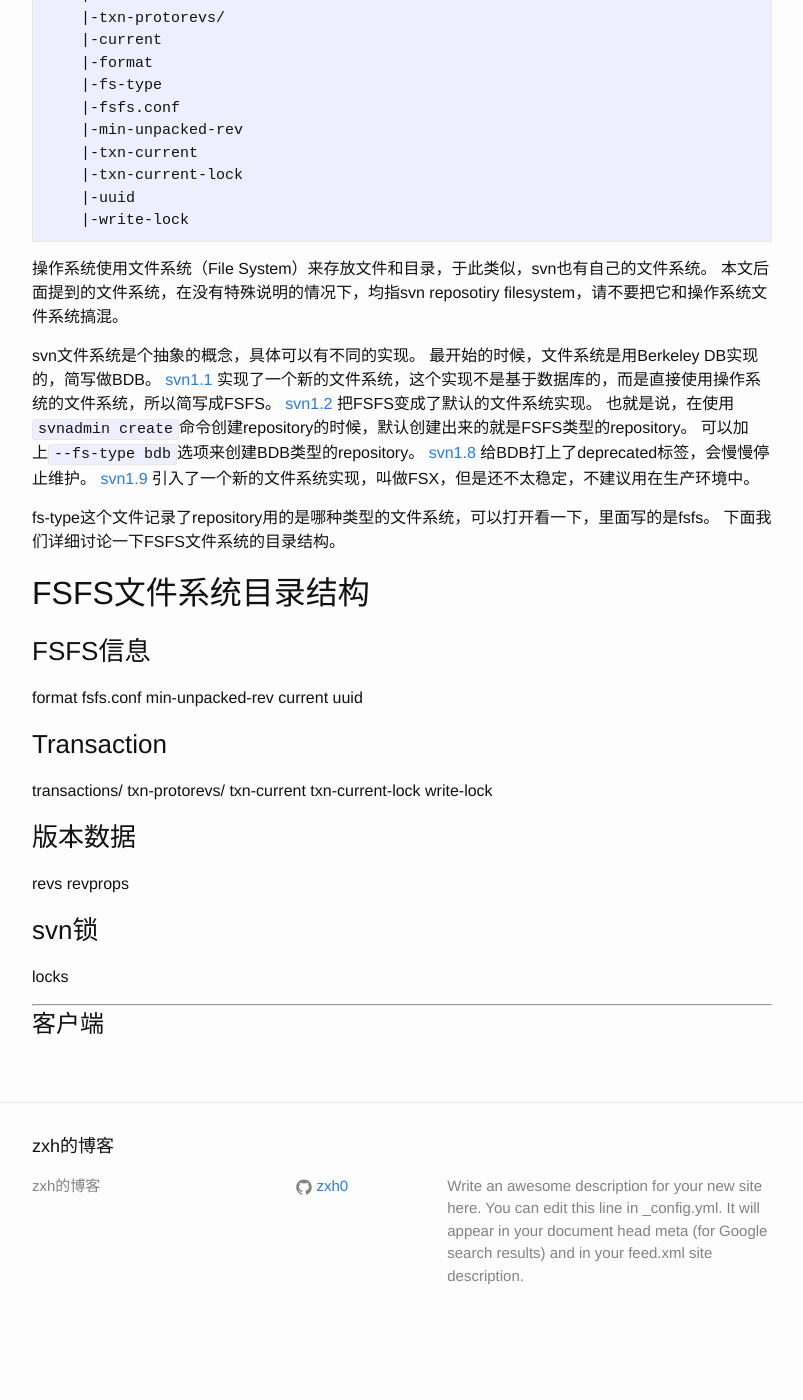
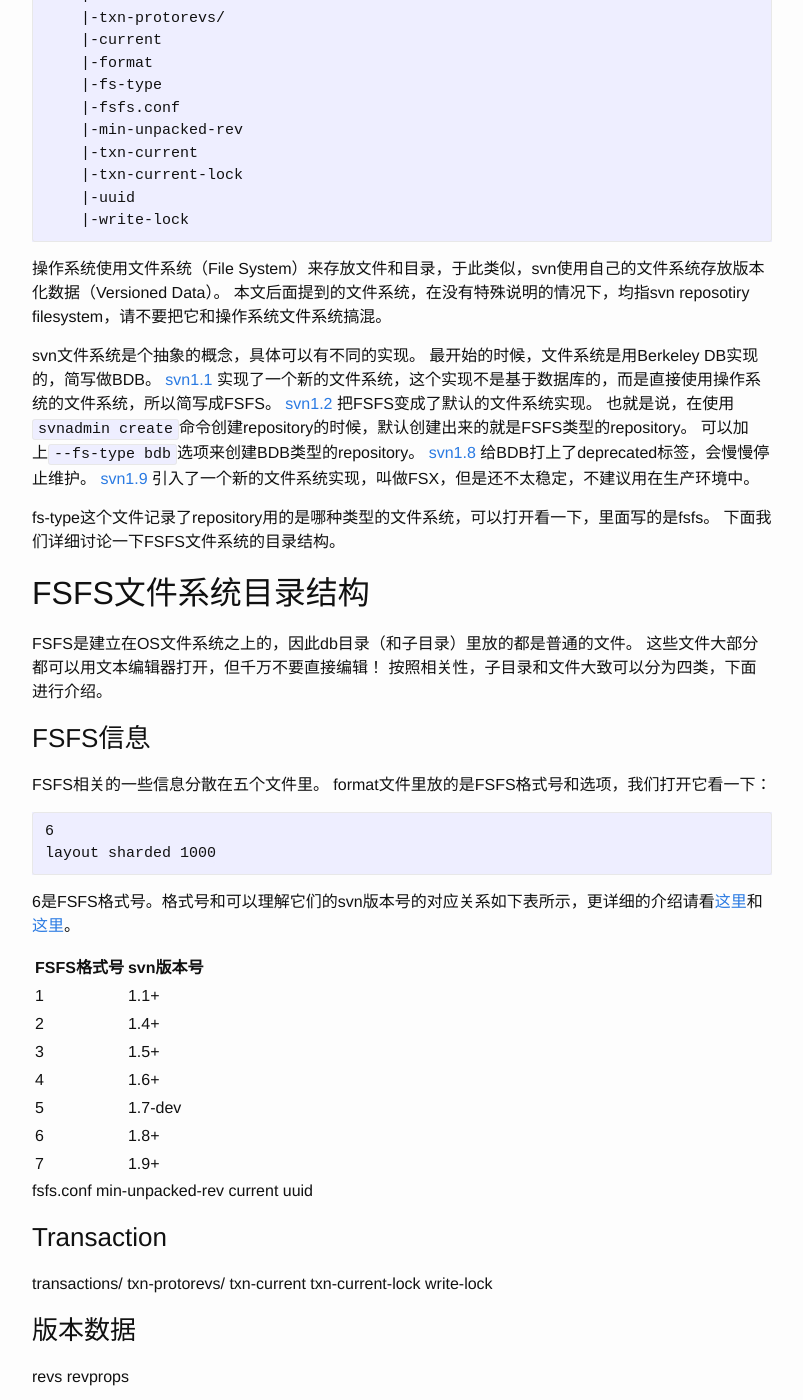
Before and after one commit to 777404/myblog, a Jekyll site: the page built from blog/_posts/2015-11-12-how-svn-works.md, in a window 1280 px wide and 1400 px high, scrolled down 2086 px. Shown: the whole window, without its empty margins (238-1041 px from the left). Built offline with Jekyll 4.4.1, drawn with Linux system fonts in a browser that asks for light colours; Markdown is read by kramdown in place of the engine named in the settings; before the commit the page ends 3433 px from its top, so only the background shows below that.

Commit message:
fsfs format number

````diff
--- a/blog/_config.yml
+++ b/blog/_config.yml
@@ -20,4 +20,5 @@ github_username: zxh0
 # Build settings
 #markdown: kramdown
 markdown: redcarpet
-#extensions: [fenced_code_blocks]
+redcarpet:
+  extensions: ["no_intra_emphasis", "fenced_code_blocks", "autolink", "tables", "with_toc_data"]
--- a/blog/_posts/how-svn-works/server/01-repo-structure.md
+++ b/blog/_posts/how-svn-works/server/01-repo-structure.md
@@ -81,7 +81,7 @@ myrepo/
     |-write-lock
 ```
 
-操作系统使用文件系统（File System）来存放文件和目录，于此类似，svn也有自己的文件系统。
+操作系统使用文件系统（File System）来存放文件和目录，于此类似，svn使用自己的文件系统存放版本化数据（Versioned Data）。
 本文后面提到的文件系统，在没有特殊说明的情况下，均指svn reposotiry filesystem，请不要把它和操作系统文件系统搞混。
 
 svn文件系统是个抽象的概念，具体可以有不同的实现。
--- a/blog/_posts/how-svn-works/server/02-fsfs-structure.md
+++ b/blog/_posts/how-svn-works/server/02-fsfs-structure.md
@@ -1,8 +1,31 @@
 ## FSFS文件系统目录结构
+
+FSFS是建立在OS文件系统之上的，因此db目录（和子目录）里放的都是普通的文件。
+这些文件大部分都可以用文本编辑器打开，但千万不要直接编辑！
+按照相关性，子目录和文件大致可以分为四类，下面进行介绍。
 
 ### FSFS信息
 
-format
+FSFS相关的一些信息分散在五个文件里。
+format文件里放的是FSFS格式号和选项，我们打开它看一下：
+
+```
+6
+layout sharded 1000
+```
+
+6是FSFS格式号。格式号和可以理解它们的svn版本号的对应关系如下表所示，更详细的介绍请看[这里](http://serverfault.com/questions/277441/difference-between-the-format-and-db-format-files-in-a-subversion-repository)和[这里](http://svn.apache.org/repos/asf/subversion/trunk/subversion/libsvn_fs_fs/structure)。
+
+| FSFS格式号 | svn版本号 |
+| --------- |:--------- |
+| 1         | 1.1+      |
+| 2         | 1.4+      |
+| 3         | 1.5+      |
+| 4         | 1.6+      |
+| 5         | 1.7-dev   |
+| 6         | 1.8+      |
+| 7         | 1.9+      |
+
 fsfs.conf
 min-unpacked-rev
 current
````
